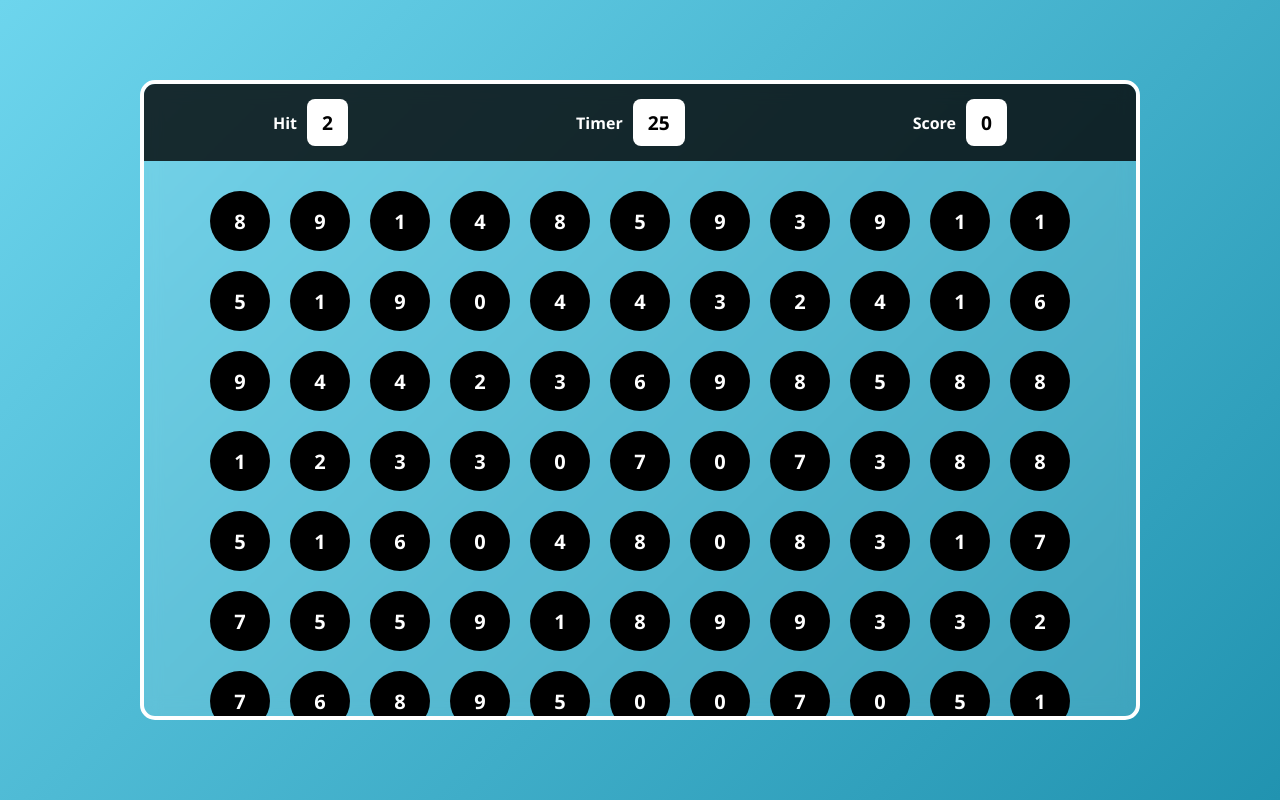
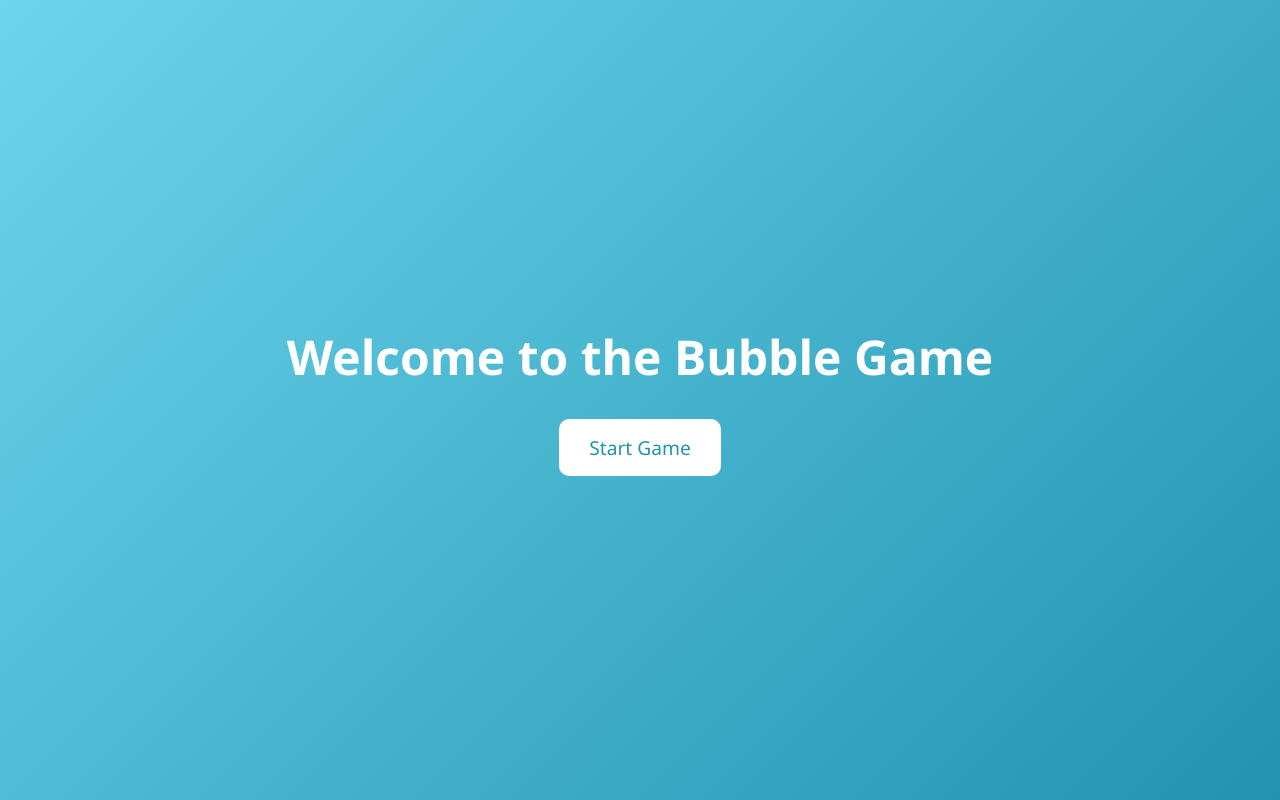
Before and after one commit to Sipder-man/Bubble-game, a plain HTML site: page index.html in a window 1280 px wide. Drawn offline with Linux system fonts and the light colour scheme.

Commit message:
Update index.html

```diff
--- a/index.html
+++ b/index.html
@@ -1,31 +1,33 @@
 <!DOCTYPE html>
 <html lang="en">
 <head>
-    <meta charset="UTF-8">
-    <meta name="viewport" content="width=device-width, initial-scale=1.0">
+  <meta charset="UTF-8" />
+  <meta name="viewport" content="width=device-width, initial-scale=1.0"/>
   <title>Bubble Game</title>
-    <link rel="stylesheet" href="bubble.css">
+  <link rel="stylesheet" href="bubble.css" />
 </head>
 <body>
   <div id="main">
-        <div id="panel">
+    <div id="start-screen">
+      <h1>Welcome to the Bubble Game</h1>
+      <button id="start-btn">Start Game</button>
+    </div>
+    <div id="panel" class="hidden">
       <div id="ptop">
         <div class="elem">
           <h4>Hit</h4>
-                    <div id="hitval" class="box">5</div>
+          <div id="hitval" class="box">0</div>
         </div>
         <div class="elem">
           <h4>Timer</h4>
-                    <div id="timerval" class="box"></div>
+          <div id="timerval" class="box">30</div>
         </div>
         <div class="elem">
           <h4>Score</h4>
           <div id="scoreval" class="box">0</div>
         </div>
       </div>
-            <div id="pbottom">
-
-            </div>
+      <div id="pbottom"></div>
     </div>
   </div>
   <script src="bubble.js"></script>
```
Lines whose indentation alone changed are shown as unchanged.
